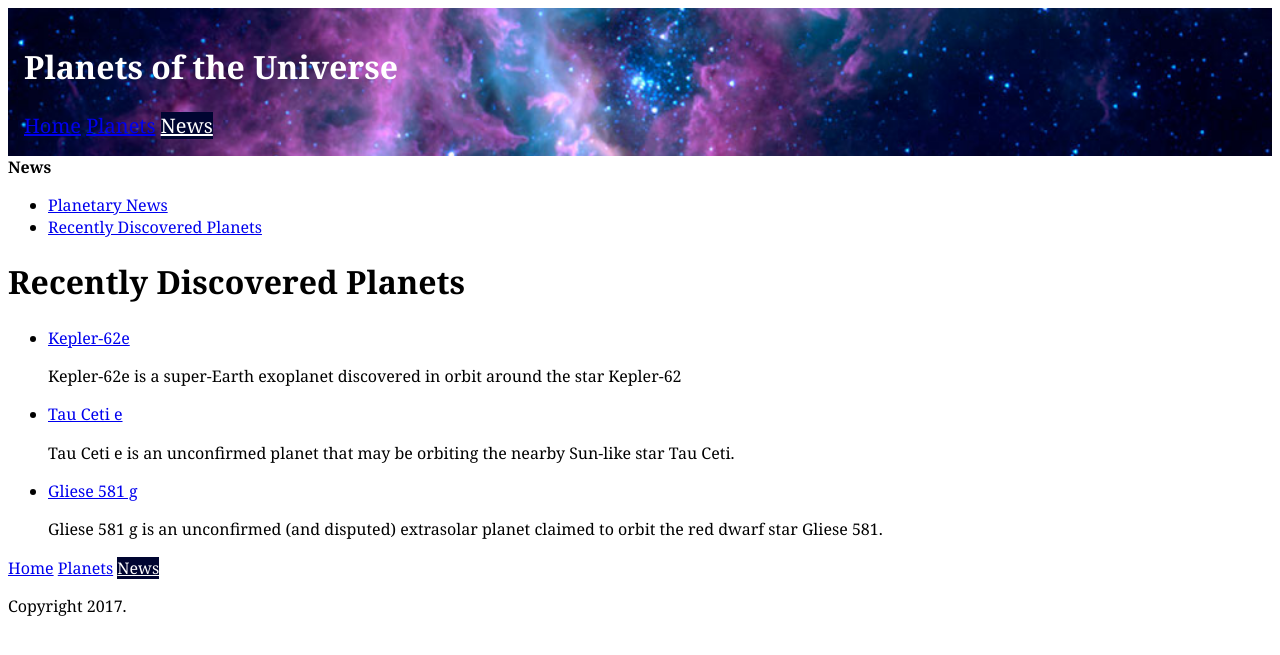
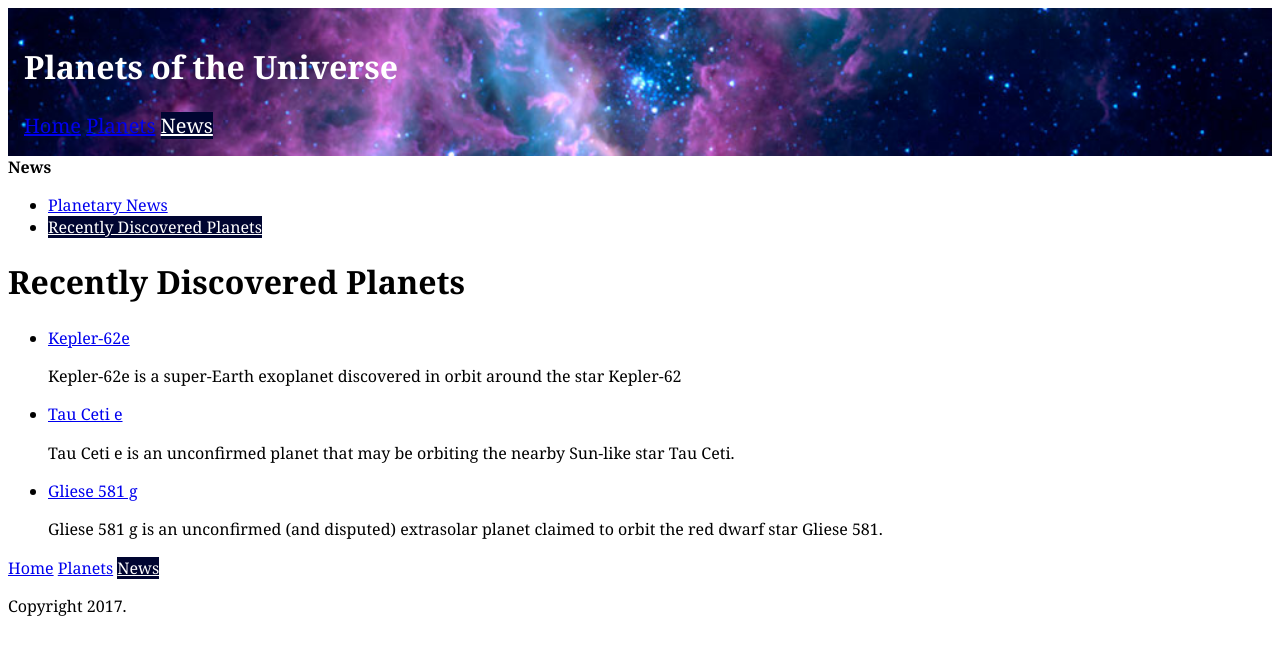
Before and after one commit to MattLWong/jekyll-site, a Jekyll site: the page built from recently-discovered.html, in a window 1280 px wide. Shown: the top 655 px of the page. Built offline with Jekyll 4.4.1, drawn with Linux system fonts in a browser that asks for light colours.

```diff
--- a/_includes/nav.html
+++ b/_includes/nav.html
@@ -1,8 +1,8 @@
 <nav>
   <ul class="nav {{include.navclass}}">
     <li><a href="{{site.baseurl}}/index" {% if page.url == '/' %}class="current"{% endif %}>Home</a></li>
-    <li><a href="{{site.baseurl}}/planets" {% if page.url contains "planets" %}class="current"{% endif %}>Planets</a></li>
-    <li><a href="{{site.baseurl}}/news" {% if page.url contains "news" or page.url contains "recently-discovered" %}class="current"{% endif %}>News</a></li>
+    <li><a href="{{site.baseurl}}/planets/" {% if page.url contains "planets" %}class="current"{% endif %}>Planets</a></li>
+    <li><a href="{{site.baseurl}}/news/" {% if page.url contains "news" or page.url contains "recently-discovered" %}class="current"{% endif %}>News</a></li>
   </ul>
 </nav>
 
--- a/_layouts/news.html
+++ b/_layouts/news.html
@@ -5,8 +5,8 @@ layout: default
 <strong>News</strong>
 <nav>
   <ul>
-    <li><a href="{{site.baseurl}}/news">Planetary News</a></li>
-    <li><a href="{{site.baseurl}}/recently-discovered">Recently Discovered Planets</a></li>
+    <li><a href="{{site.baseurl}}/news/" {% if page.url contains "news" %}class="current"{% endif %}>Planetary News</a></li>
+    <li><a href="{{site.baseurl}}/recently-discovered/" {% if page.url contains "recently-discovered" %}class="current"{% endif %}>Recently Discovered Planets</a></li>
   </ul>
 </nav>
 
--- a/recently-discovered.html
+++ b/recently-discovered.html
@@ -6,7 +6,7 @@ layout: news
 <ul>
   {% for post in site.categories.recently-discovered %}
     <li>
-      <a href="#">{{post.title}}</a>
+      <a href="{{site.baseurl}}{{post.url}}">{{post.title}}</a>
       <p>{{post.meta}}</p>
     </li>
   {% endfor %}
```
